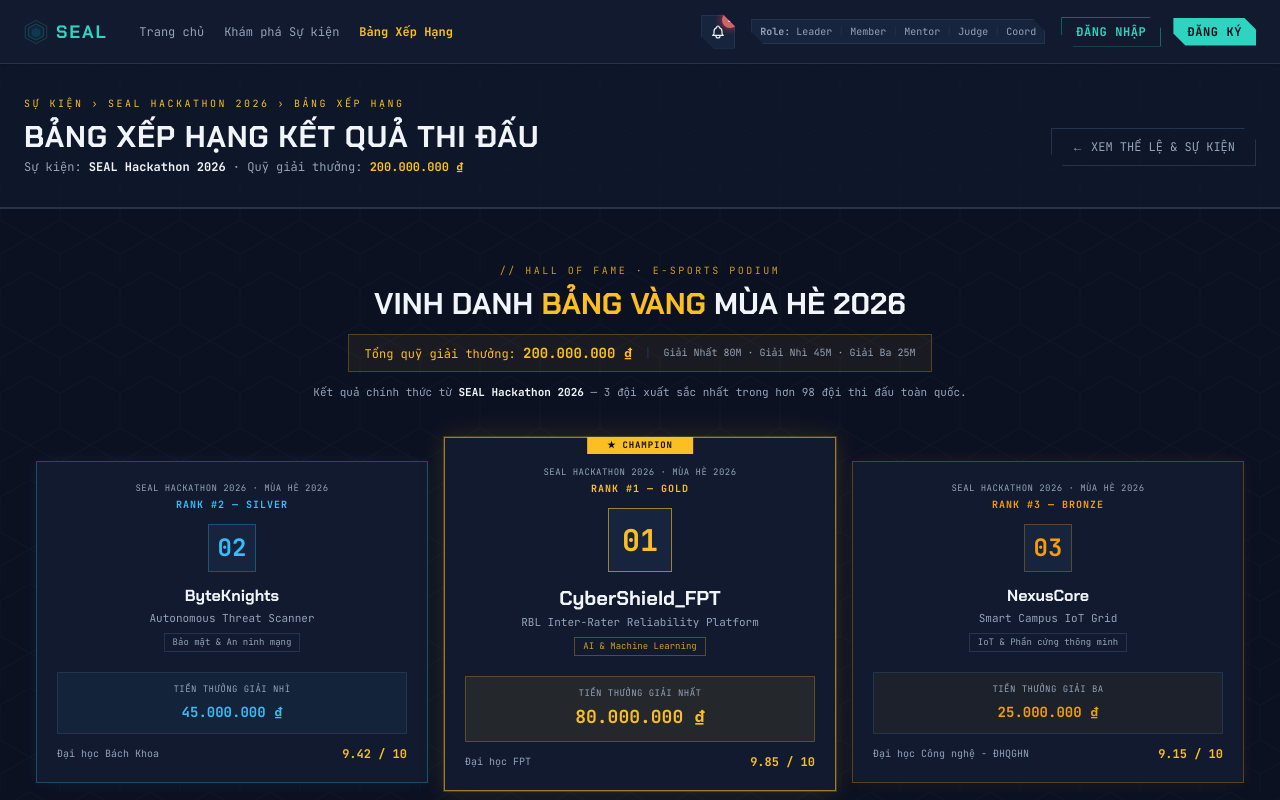
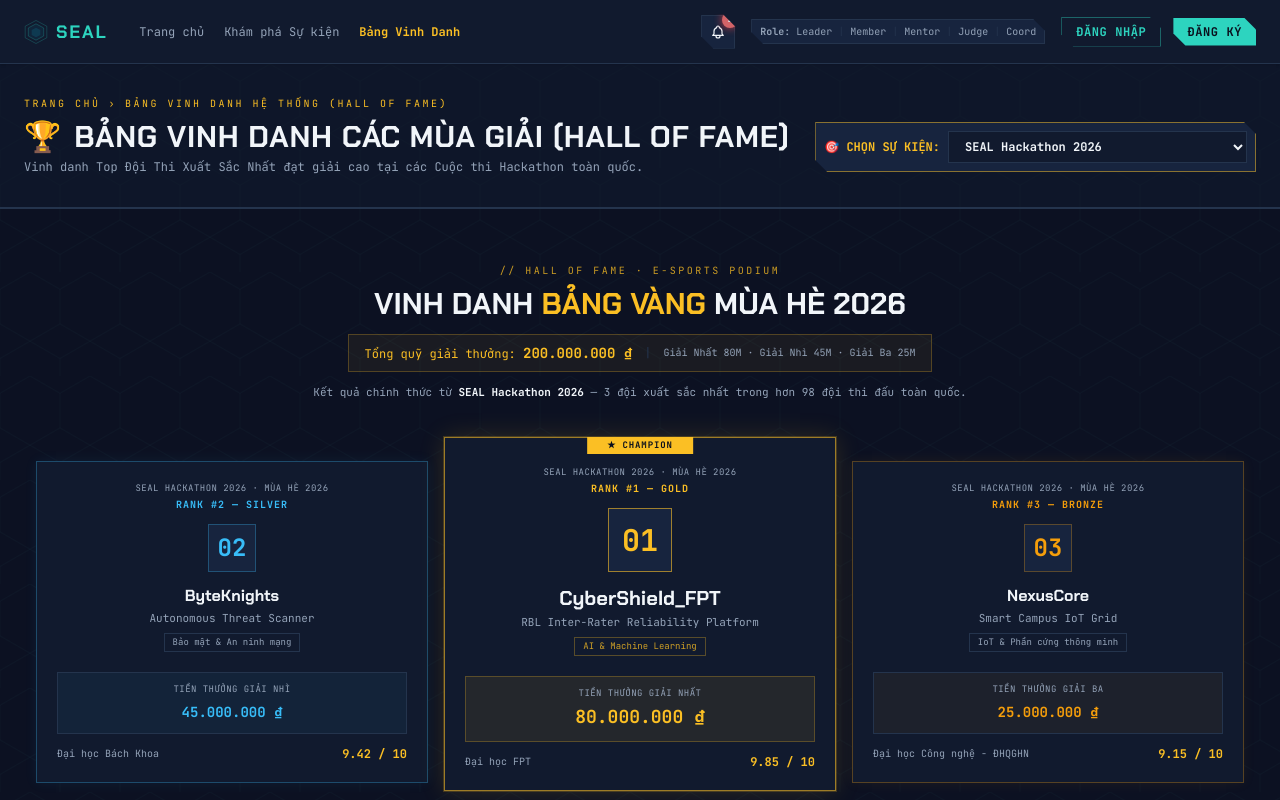
Before and after one commit to SU26-SWP-BL3W/SU26_SWP_BL3W_FE, a Next.js app: page /en/leaderboard in a window 1280 px wide. Shown: the top 800 px of the page. Built offline with nearby package versions, Linux system fonts and the light colour scheme.

Commit message:
feat(ui): update public top navbar label to 'Bảng Vinh Danh' and add multi-event filter to Hall of Fame view

```diff
--- a/src/components/domain/NavigationBar.tsx
+++ b/src/components/domain/NavigationBar.tsx
@@ -489,7 +489,7 @@ export function NavigationBar() {
                 : "text-[var(--text-muted)] hover:text-[var(--text-primary)]"
             }`}
           >
-            Bảng Xếp Hạng
+            Bảng Vinh Danh
           </Link>
 
           {/* Quick Access Link based on Active Role */}
--- a/src/views/LeaderboardView.tsx
+++ b/src/views/LeaderboardView.tsx
@@ -29,7 +29,9 @@ const MOCK_TABLE_RESULTS: TableTeam[] = [
 ];
 
 export function LeaderboardView({ eventId }: { eventId: string }) {
-  const event = MOCK_EVENTS.find((e) => e.id === eventId) || MOCK_EVENTS[0];
+  const [selectedEventId, setSelectedEventId] = useState<string>(eventId || "all");
+  const event = MOCK_EVENTS.find((e) => e.id === selectedEventId) || MOCK_EVENTS[0];
+
   const [selectedTrack, setSelectedTrack] = useState<string>("all");
   const [selectedRound, setSelectedRound] = useState<string>("all");
 
@@ -42,45 +44,58 @@ export function LeaderboardView({ eventId }: { eventId: string }) {
   return (
     <main className="hud-lattice flex flex-1 flex-col pb-16">
 
-      {/* ── Header ── */}
+      {/* ── Header Bảng Vinh Danh ── */}
       <section className="border-b border-[var(--border-muted)] bg-[var(--bg-panel)]/70">
         <div className="mx-auto w-full max-w-[var(--container-max)] px-6 py-8">
           <div className="flex items-center gap-2 font-mono text-[10px] text-[var(--accent-judge)] tracking-[0.25em] uppercase mb-2">
-            <Link href="/events" className="hover:underline">SỰ KIỆN</Link>
+            <Link href="/" className="hover:underline">TRANG CHỦ</Link>
             <span>›</span>
-            <Link href={`/events/${event.id}`} className="hover:underline">{event.eventName}</Link>
-            <span>›</span>
-            <span className="text-[var(--accent-judge)]">BẢNG XẾP HẠNG</span>
+            <span className="text-[var(--accent-judge)]">BẢNG VINH DANH HỆ THỐNG (HALL OF FAME)</span>
           </div>
 
           <div className="flex flex-col md:flex-row md:items-center justify-between gap-4">
             <div>
-              <h1 className="font-display text-3xl font-bold uppercase tracking-wide text-[var(--text-primary)]">
-                Bảng Xếp Hạng Kết Quả Thi Đấu
+              <h1 className="font-display text-3xl font-bold uppercase tracking-wide text-[var(--text-primary)] flex items-center gap-3">
+                <span>🏆</span> BẢNG VINH DANH CÁC MÙA GIẢI (HALL OF FAME)
               </h1>
               <p className="font-mono text-xs text-[var(--text-muted)] mt-1">
-                Sự kiện: <strong className="text-[var(--text-primary)]">{event.eventName}</strong> · Quỹ giải thưởng: <strong className="text-[var(--accent-judge)]">200.000.000 ₫</strong>
+                Vinh danh Top Đội Thi Xuất Sắc Nhất đạt giải cao tại các Cuộc thi Hackathon toàn quốc.
               </p>
             </div>
 
-            <Link href={`/events/${event.id}`}>
-              <button className="hud-clipped px-5 py-2.5 border border-[var(--border-muted)] font-mono text-xs text-[var(--text-muted)] hover:border-[var(--accent-primary)] hover:text-[var(--accent-primary)] transition-colors">
-                ← XEM THỂ LỆ & SỰ KIỆN
-              </button>
-            </Link>
+            {/* Dropdown Chọn Sự Kiện Để Xem Vinh Danh */}
+            <div className="flex items-center gap-2 bg-[var(--bg-input)] p-2 border border-[var(--accent-judge)]/50 hud-clipped">
+              <span className="font-mono text-xs text-[var(--accent-judge)] font-bold">🎯 CHỌN SỰ KIỆN:</span>
+              <select
+                value={selectedEventId}
+                onChange={(e) => setSelectedEventId(e.target.value)}
+                className="bg-[var(--bg-panel)] text-[var(--text-primary)] font-mono text-xs font-bold px-3 py-1.5 border border-[var(--border-muted)] focus:outline-none focus:border-[var(--accent-judge)]"
+              >
+                <option value="all">🏆 Tất Cả Mùa Giải (Hall of Fame)</option>
+                {MOCK_EVENTS.map((ev) => (
+                  <option key={ev.id} value={ev.id}>
+                    {ev.eventName}
+                  </option>
+                ))}
+              </select>
+            </div>
           </div>
         </div>
       </section>
 
       {/* ── Top 3 E-Sports Podium Section ── */}
-      <LandingLeaderboardPodium eventName={event.eventName} season="MÙA HÈ 2026" totalPrizeVnd={200_000_000} />
+      <LandingLeaderboardPodium
+        eventName={selectedEventId === "all" ? "HỆ THỐNG XẾP HẠNG TOÀN QUỐC" : event.eventName}
+        season="MÙA HÈ 2026"
+        totalPrizeVnd={selectedEventId === "all" ? 500_000_000 : (event.totalPrizeVnd || 200_000_000)}
+      />
 
       {/* ── Full Score Table Section ── */}
       <section className="mx-auto w-full max-w-[var(--container-max)] px-6 py-8">
 
         {/* Filters */}
         <div className="flex flex-col md:flex-row md:items-center justify-between gap-4 mb-6 p-4 bg-[var(--bg-panel)] border border-[var(--border-muted)] hud-clipped">
-          <div className="flex items-center gap-3">
+          <div className="flex flex-wrap items-center gap-3">
             <span className="font-mono text-xs font-bold text-[var(--accent-judge)] uppercase">
               BỘ LỌC ĐIỂM SỐ:
             </span>
```
